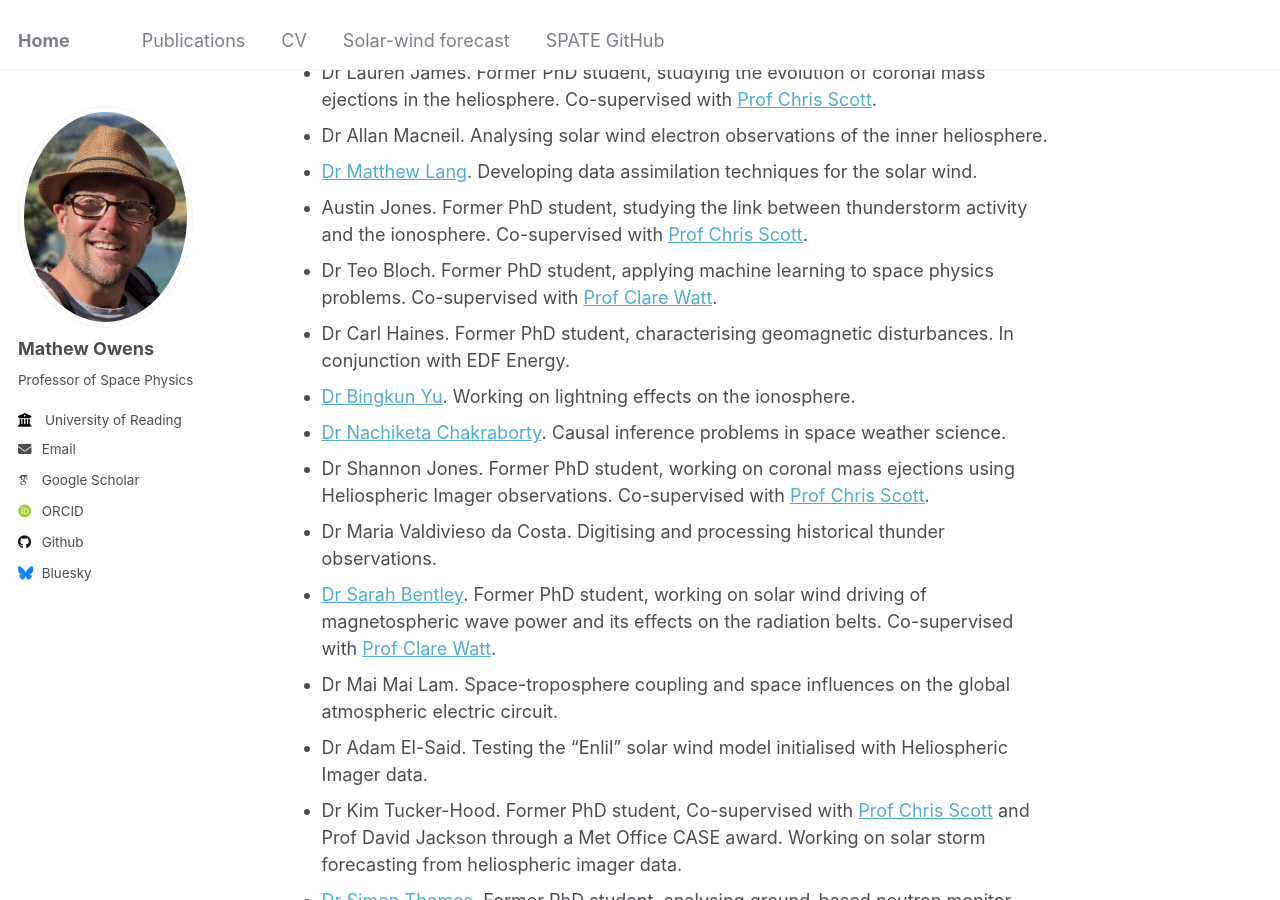
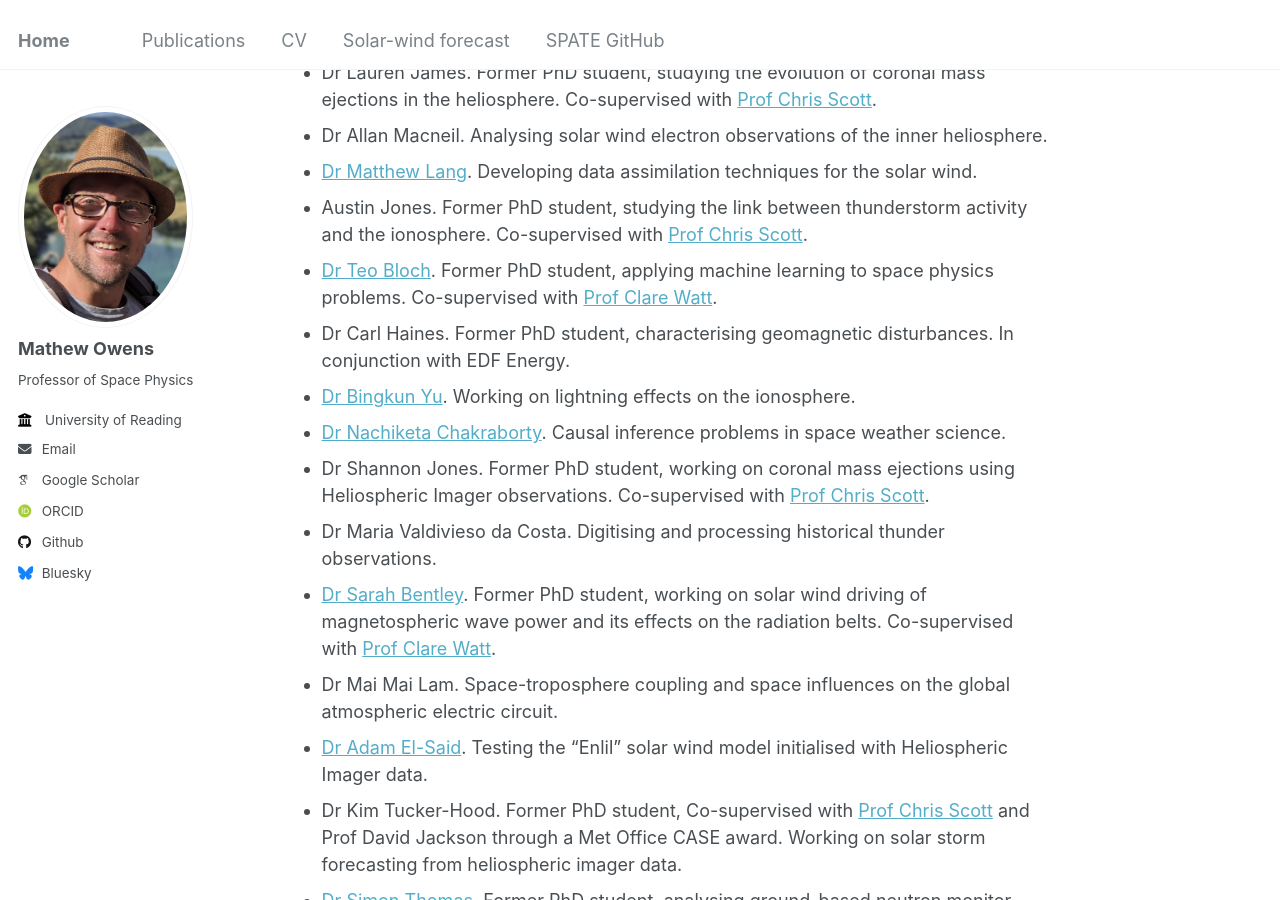
Before and after one commit to mathewjowens/mathewjowens.github.io, a Jekyll site: the page built from _pages/about.md, in a window 1280 px wide and 900 px high, scrolled down 2018 px. Built offline with Jekyll 4.4.1, drawn with Linux system fonts in a browser that asks for light colours; some web fonts are replaced; part of the change alters nothing that is shown.

```diff
--- a/_pages/about.md
+++ b/_pages/about.md
@@ -55,7 +55,7 @@ Old news is archived [here](/_pages/oldnews.html)
 * Dr Allan Macneil. Analysing solar wind electron observations of the inner heliosphere.
 * [Dr Matthew Lang](https://scholar.google.co.uk/citations?user=rG9RdRoAAAAJ&hl=en). Developing data assimilation techniques for the solar wind.
 * Austin Jones. Former PhD student, studying the link between thunderstorm activity and the ionosphere. Co-supervised with [Prof Chris Scott](https://research.reading.ac.uk/meteorology/people/christopher-scott-formerly-davis/).
-* Dr Teo Bloch. Former PhD student, applying machine learning to space physics problems. Co-supervised with [Prof Clare Watt](https://www.northumbria.ac.uk/about-us/our-staff/w/clare-watt/).
+* [Dr Teo Bloch](https://www.linkedin.com/in/t%C3%A9o-bloch-891362149). Former PhD student, applying machine learning to space physics problems. Co-supervised with [Prof Clare Watt](https://www.northumbria.ac.uk/about-us/our-staff/w/clare-watt/).
 * Dr Carl Haines. Former PhD student, characterising geomagnetic disturbances. In conjunction with EDF Energy.
 * [Dr Bingkun Yu](https://scholar.google.com.sg/citations?user=gbsKteQAAAAJ&hl=zh-CN). Working on lightning effects on the ionosphere.
 * [Dr Nachiketa Chakraborty](https://www.reading.ac.uk/computer-science/staff/dr-nachiketa-chakraborty). Causal inference problems in space weather science.
@@ -63,6 +63,6 @@ Old news is archived [here](/_pages/oldnews.html)
 * Dr Maria Valdivieso da Costa. Digitising and processing historical thunder observations.
 * [Dr Sarah Bentley](https://www.northumbria.ac.uk/about-us/our-staff/b/sarah-bentley/). Former PhD student, working on solar wind driving of magnetospheric wave power and its effects on the radiation belts. Co-supervised with [Prof Clare Watt](https://www.northumbria.ac.uk/about-us/our-staff/w/clare-watt/).
 * Dr Mai Mai Lam. Space-troposphere coupling and space influences on the global atmospheric electric circuit.
-* Dr Adam El-Said.  Testing the "Enlil" solar wind model initialised with Heliospheric Imager data.
+* [Dr Adam El-Said](https://scholar.google.com/citations?user=SiHYU20AAAAJ&hl=en).  Testing the "Enlil" solar wind model initialised with Heliospheric Imager data.
 * Dr Kim Tucker-Hood. Former PhD student, Co-supervised with [Prof Chris Scott](https://research.reading.ac.uk/meteorology/people/christopher-scott-formerly-davis/) and Prof David Jackson through a Met Office CASE award. Working on solar storm forecasting from heliospheric imager data.
 * [Dr Simon Thomas](https://scholar.google.co.uk/citations?user=BMKKYicAAAAJ&hl=en). Former PhD student, analysing ground-based neutron monitor data.
```
